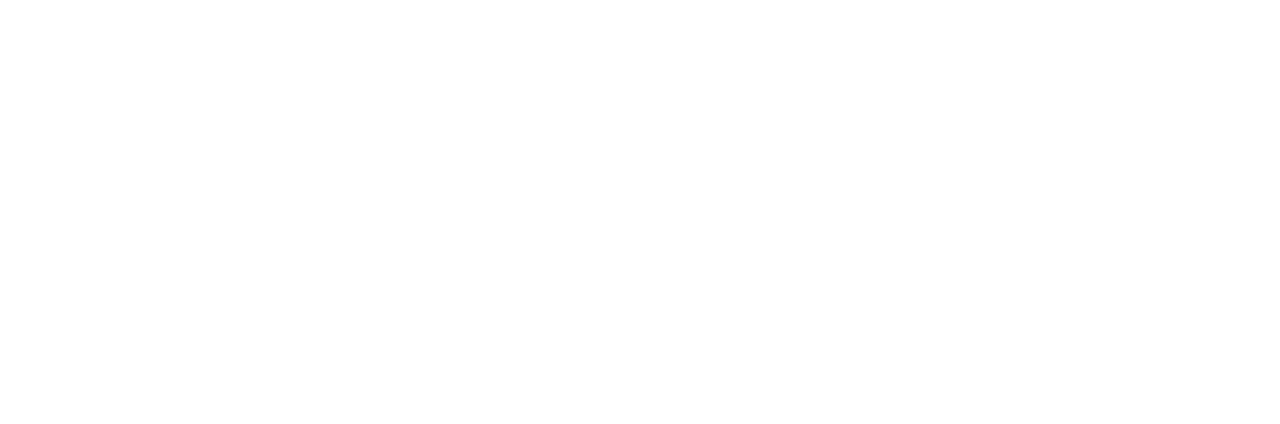
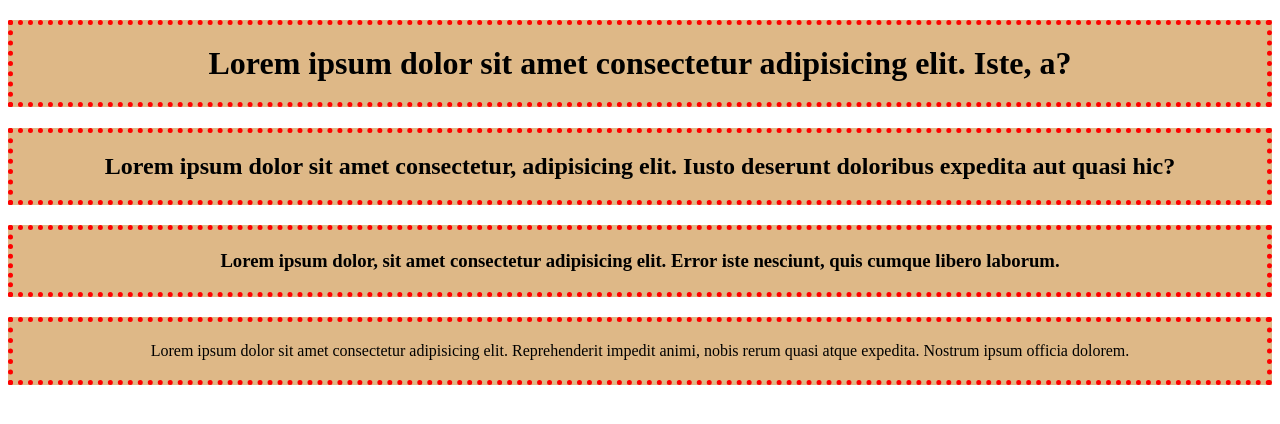
Before and after one commit to AbdulMotalebOvi/my-third-repo, a plain HTML site: page index.html in a window 1280 px wide. Drawn offline with Linux system fonts and the light colour scheme.

Commit message:
style added

```diff
--- a/index.html
+++ b/index.html
@@ -4,9 +4,14 @@
     <meta charset="UTF-8">
     <meta http-equiv="X-UA-Compatible" content="IE=edge">
     <meta name="viewport" content="width=device-width, initial-scale=1.0">
+    <!-- adding style.css -->
+    <link rel="stylesheet" href="./styl.css">
     <title>My third repo</title>
 </head>
 <body>
-
+    <h1>Lorem ipsum dolor sit amet consectetur adipisicing elit. Iste, a?</h1>
+    <h2>Lorem ipsum dolor sit amet consectetur, adipisicing elit. Iusto deserunt doloribus expedita aut quasi hic?</h2>
+    <h3>Lorem ipsum dolor, sit amet consectetur adipisicing elit. Error iste nesciunt, quis cumque libero laborum.</h3>
+    <p>Lorem ipsum dolor sit amet consectetur adipisicing elit. Reprehenderit impedit animi, nobis rerum quasi atque expedita. Nostrum ipsum officia dolorem.</p>
 </body>
 </html>
--- /dev/null
+++ b/styl.css
@@ -0,0 +1,8 @@
+h1 , h2, h3, p{
+    background-color: burlywood;
+    color: black;
+    border: 5px dotted red;
+    margin-top: 20px;
+    text-align: center;
+    padding: 20px 0px;
+}
```
